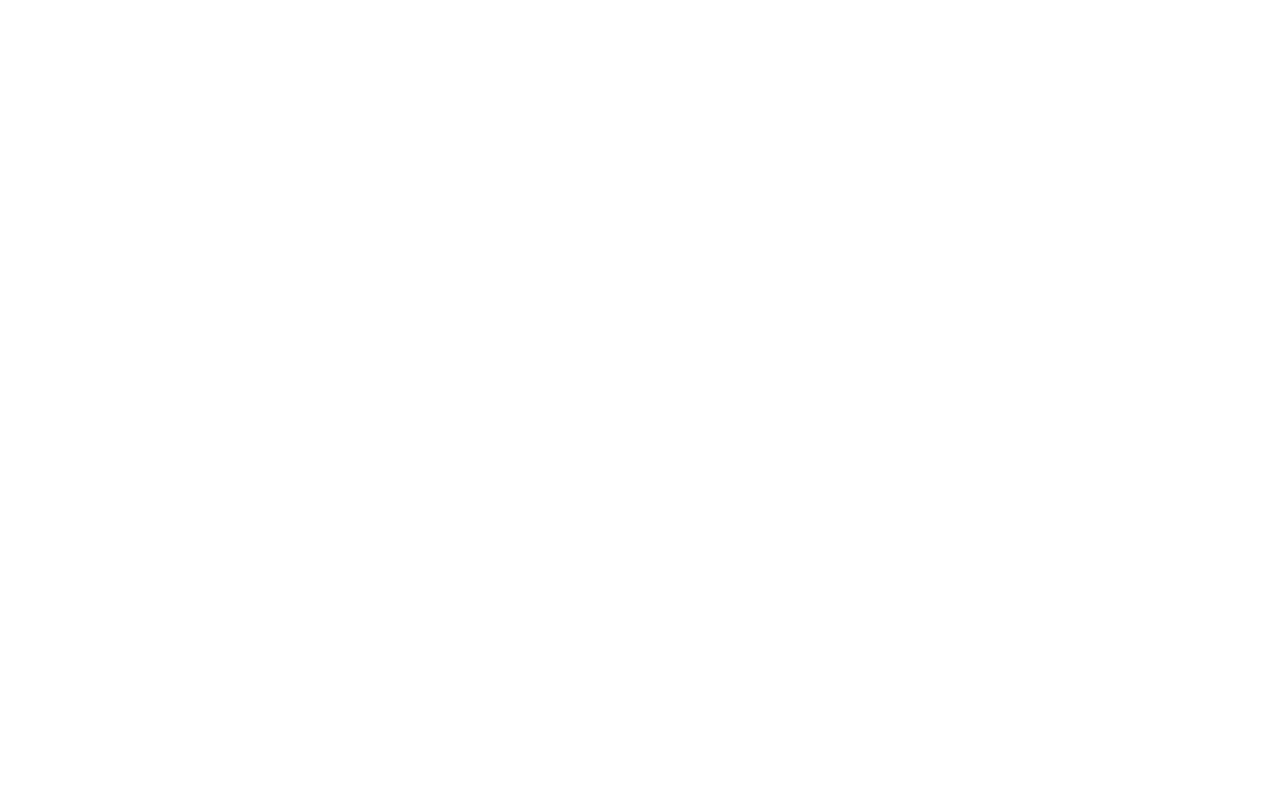
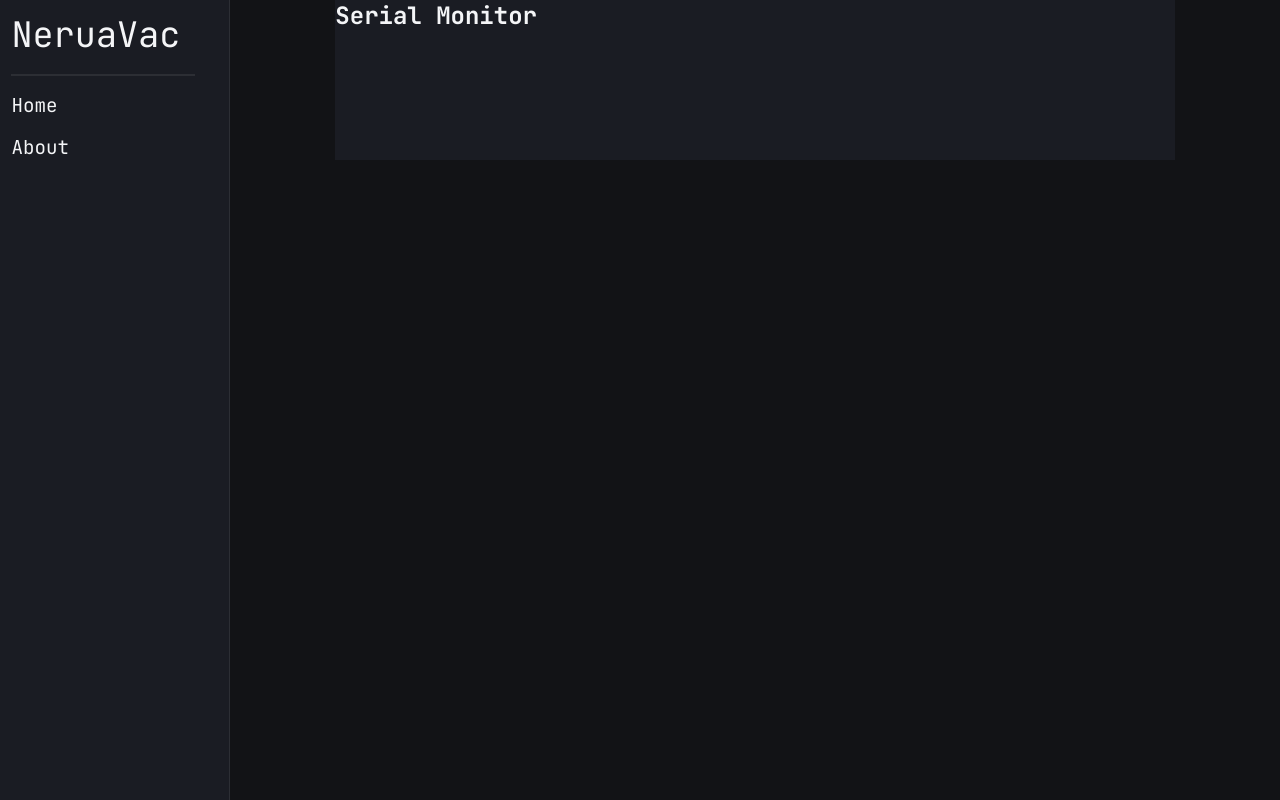
Before and after one commit to Ericdmch/NeuraVac, a Flask app: page / in a window 1280 px wide. Before the commit the page is empty. Run offline with Flask 3, Linux system fonts and the light colour scheme.

Commit message:
reformat and webapp redesign

```diff
--- a/website/static/style.css
+++ b/website/static/style.css
@@ -1,8 +1,127 @@
+/* constants for colors, dark themed and oranges*/
+:root {
+  /* Surface & Backgrounds (Dark Charcoal & Slate) */
+  --bg-base:          #121316; /* Main app background */
+  --bg-surface:       #1a1c23; /* Cards, sidebar, elevated panels */
+  --bg-surface-hover: #232630; /* Interactive surface hover state */
+  --bg-elevated:      #2a2d3a; /* Modals, dropdowns, floating elements */
+
+  /* Primary Brand & Actions (Roomba Orange Spectrum) */
+  --orange-primary:   #ff6b00; /* Main CTA, high-energy highlights */
+  --orange-hover:     #ff8533; /* Primary hover state */
+  --orange-active:    #e05d00; /* Primary active/pressed state */
+  --orange-subtle:    rgba(255, 107, 0, 0.12); /* Background tint for active tabs/cards */
+  --orange-glow:      0 0 16px rgba(255, 107, 0, 0.35); /* Glow for status dots/active modes */
+
+  /* Secondary Accents (Amber & Warning States) */
+  --amber-accent:     #ffb703; /* Secondary metrics, charging status, warning alerts */
+  --amber-subtle:     rgba(255, 183, 3, 0.15);
+
+  /* Functional Status Colors */
+  --status-success:   #2ec4b6; /* Clean complete, online state */
+  --status-error:     #e63946; /* Error, stuck, bin full */
+  --status-charging:  #3a86ff; /* Charging state / battery pulse */
+
+  /* Text & Content Hierarchy */
+  --text-primary:     #f4f5f7; /* High contrast headers, primary text */
+  --text-secondary:   #9ca3af; /* Subtitles, labels, secondary icons */
+  --text-muted:       #6b7280; /* Disabled text, placeholder text */
+  --text-on-orange:   #000000; /* Max contrast text inside primary orange buttons */
+
+  /* Borders & Dividers */
+  --border-subtle:    rgba(255, 255, 255, 0.08);
+  --border-active:    rgba(255, 107, 0, 0.4);
+}
 body {
     display: flex;
-    flex-direction: column;
-    justify-content: center;
+
+    background-color: var(--bg-base);
 
     margin: 0;
     font-family: "JetBrains Mono", monospace;
+
+    color: var(--text-primary);
 }
+
+.side-bar {
+    display: flex;
+    flex-direction: column;
+    flex-shrink: 0;
+
+    position: sticky;
+    top: 0;
+    height: 100vh;
+    height: 100dvh;
+    width: clamp(120px, 18vw, 240px);
+    box-sizing: border-box;
+
+    gap: clamp(0.5rem, 2vw, 1rem);
+
+    border-right: 1px solid var(--border-subtle);
+    background-color: var(--bg-surface);
+}
+
+.side-bar-title {
+    margin-top: 5%;
+    margin-left: 5%;
+
+    color: var(--text-primary);
+    overflow: hidden;
+    white-space: nowrap;
+    font-size: 2.2rem;
+}
+
+.side-bar-title:hover {
+    cursor: default;
+}
+
+.side-bar-line {
+    width: 80%;
+    height: 2px;
+    margin-left: 5%;
+
+    background-color: var(--border-subtle);
+}
+
+.side-bar-item {
+    margin-left: 5%;
+
+    color: var(--text-primary);
+    overflow: hidden;
+    text-overflow: ellipsis;
+    white-space: nowrap;
+    font-size: clamp(0.9rem, 2.5vw, 1.2rem);
+}
+
+.side-bar-item:hover {
+    color: var(--orange-hover);
+    cursor: pointer;
+}
+
+
+.main-content {
+    display: flex;
+    flex-direction: row;
+    gap: 1rem;
+
+    justify-content: center;
+    flex-wrap: wrap;
+
+    width: 100%;
+    height: 100vh;
+    height: 100dvh;
+
+    background-color: var(--bg-base);
+}
+
+.content-card {
+    display: flex;
+    flex-direction: column;
+
+    background-color: var(--bg-surface);
+}
+.content-card-title {
+    font-size: 1.5rem;
+    font-weight: bold;
+    margin-bottom: 1rem;
+}
--- a/website/templates/index.html
+++ b/website/templates/index.html
@@ -11,8 +11,25 @@
     <link rel="stylesheet" href="{{ url_for('static', filename='style.css') }}">
 </head>
 <body>
-    <main>
+    <div class="side-bar">
+        <div class="side-bar-title">
+            NeruaVac
+        </div>
+        <div class="side-bar-line"></div>
+        <div class="side-bar-item">
+            Home
+        </div>
+        <div class="side-bar-item">
+            About
+        </div>
+    </div>
 
-    </main>
+    <div class="main-content">
+        <div class="content-card" style="width: 80%; height: 20%;">
+            <div class="content-card-title">
+                Serial Monitor
+            </div>
+        </div>
+    </div>
 </body>
 </html>
```
Also changed, not shown: tests/test_sensors.py (+2 -1 lines), src/roomba.py (line endings or trailing spaces).
